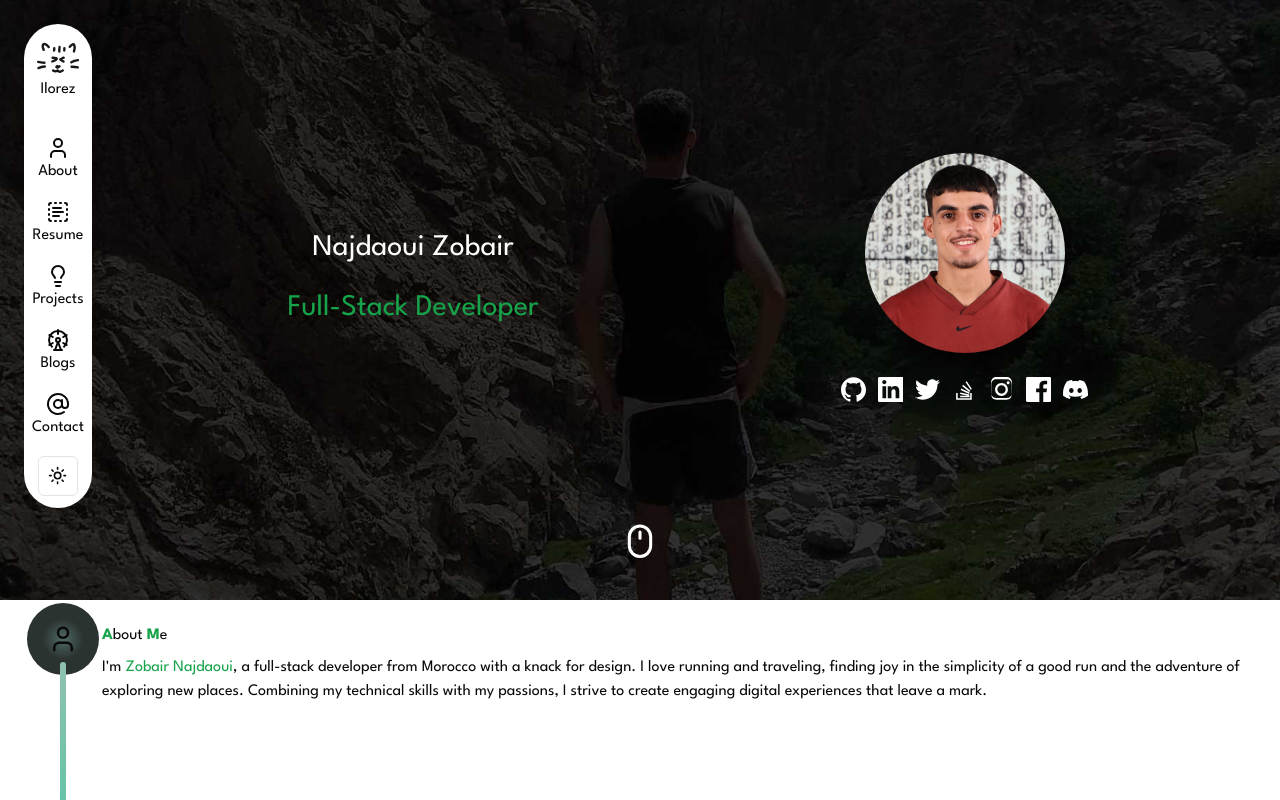
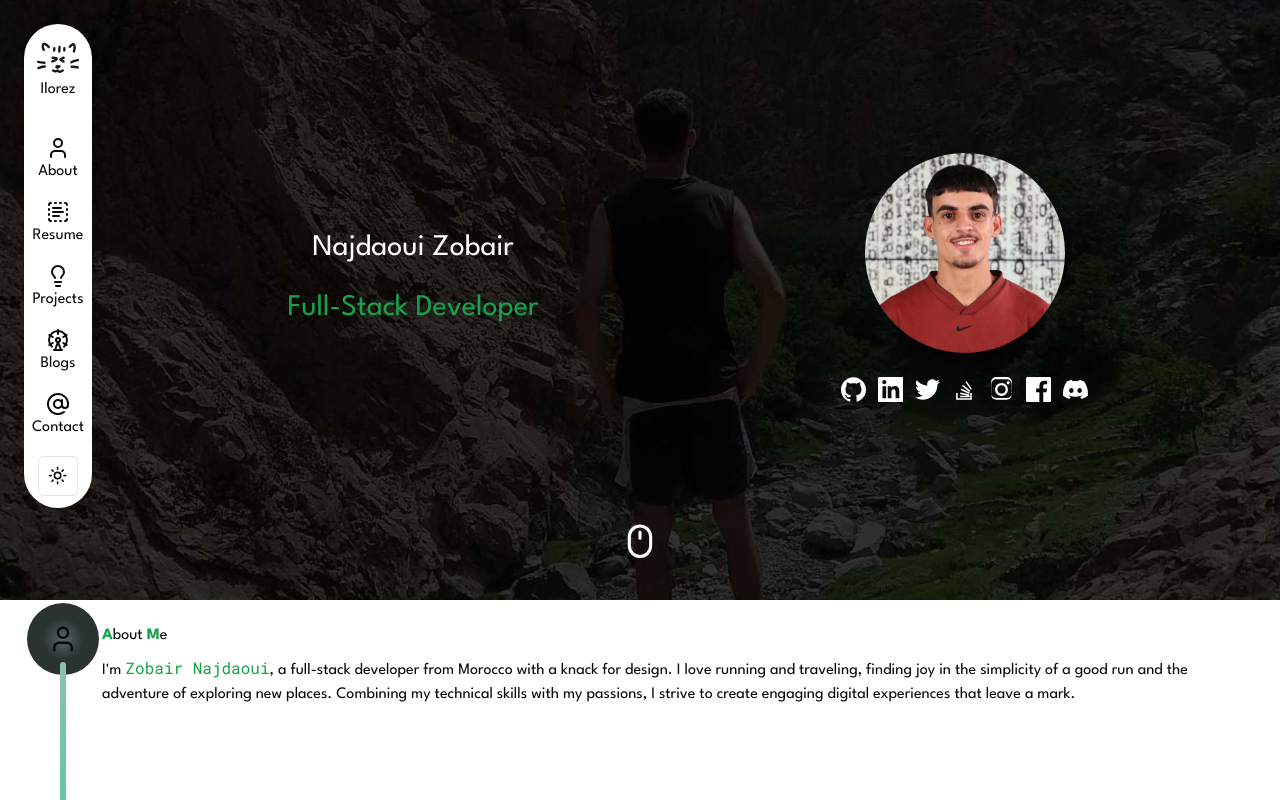
Before and after one commit to ilorez/portfolio, a Next.js app: page / in a window 1280 px wide. Shown: the top 800 px of the page. Built offline with nearby package versions, Linux system fonts and the light colour scheme.

Commit message:
refactor: Update font imports and usage in About.tsx

```diff
--- a/components/global/homepage/About.tsx
+++ b/components/global/homepage/About.tsx
@@ -2,7 +2,8 @@ import React from 'react';
 import VerticalLine from '../VerticalLine';
 import { User } from 'lucide-react';
 import CapitalizedText from '../CapitalizedText';
-import IconWithShadow from '../IconWithShadow';
+import { thirdFont } from '@/app/fonts';
+import { cn } from '@/lib/utils';
 
 const About: React.FC = () => {
   return (
@@ -31,12 +32,16 @@ const About: React.FC = () => {
           <div className="flex flex-col gap-2">
             <CapitalizedText text="About Me" />
             <p>
-              I&apos;m <span className="text-primary">Zobair Najdaoui</span>, a
-              full-stack developer from Morocco with a knack for design. I love
-              running and traveling, finding joy in the simplicity of a good run
-              and the adventure of exploring new places. Combining my technical
-              skills with my passions, I strive to create engaging digital
-              experiences that leave a mark.
+              I&apos;m{' '}
+              <span className={cn('text-primary', thirdFont.className)}>
+                Zobair Najdaoui
+              </span>
+              , a full-stack <span className="font-sans">developer</span> from
+              Morocco with a knack for design. I love running and traveling,
+              finding joy in the simplicity of a good run and the adventure of
+              exploring new places. Combining my technical skills with my
+              passions, I strive to create engaging digital experiences that
+              leave a mark.
             </p>
           </div>
           {/* services */}
```
